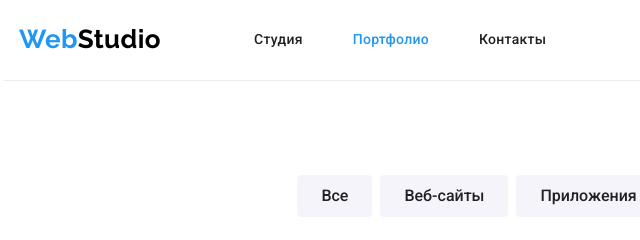
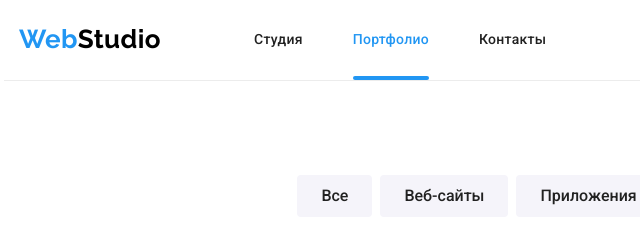
Before and after one commit to YuriiPaliukh/goit-markup-hw-05, a plain HTML site: page portfolio.html in a window 1280 px wide. Shown: the top 240 px of the page, 36-676 px from the left. Drawn offline with nearby package versions, Linux system fonts and the light colour scheme.

Commit message:
add link::after

```diff
--- a/css/style.css
+++ b/css/style.css
@@ -115,6 +115,23 @@ align-items: center;
 .site-nav{
 display: flex;
 margin-left: 93px;
+
+}
+
+.site-nav .link::after{
+content: '';
+
+position: absolute;
+left: 0;
+bottom:0;
+display: block;
+width: 100%;
+height: 4px;
+border-radius: 2px;
+background-color: var(--accent-color);
+
+opacity: 0;
+/*transition: opacity 250ms cubic-bezier(0.4, 0, 0.2, 1) ;*/
 }
 
 .site-nav .item+ .item{
@@ -126,12 +143,17 @@ margin-left: 50px;
 display: block;
 padding-top: 32px;
 padding-bottom: 32px;
-
 color: var(--title-text-color);
 
 font-weight: 500;
 letter-spacing: 0.02em;
 text-decoration: none;
+
+position: relative;
+}
+
+.link.current::after{
+opacity: 1;
 }
 
 .site-nav .link:hover,
@@ -139,7 +161,7 @@ text-decoration: none;
 color: var(--accent-color);
 
 }
-.site-nav .link.current{
+.link.current{
 color: var(--accent-color);}
 
 .auth-nav{
```
Also changed, not shown: index.html (+9 -3 lines).
